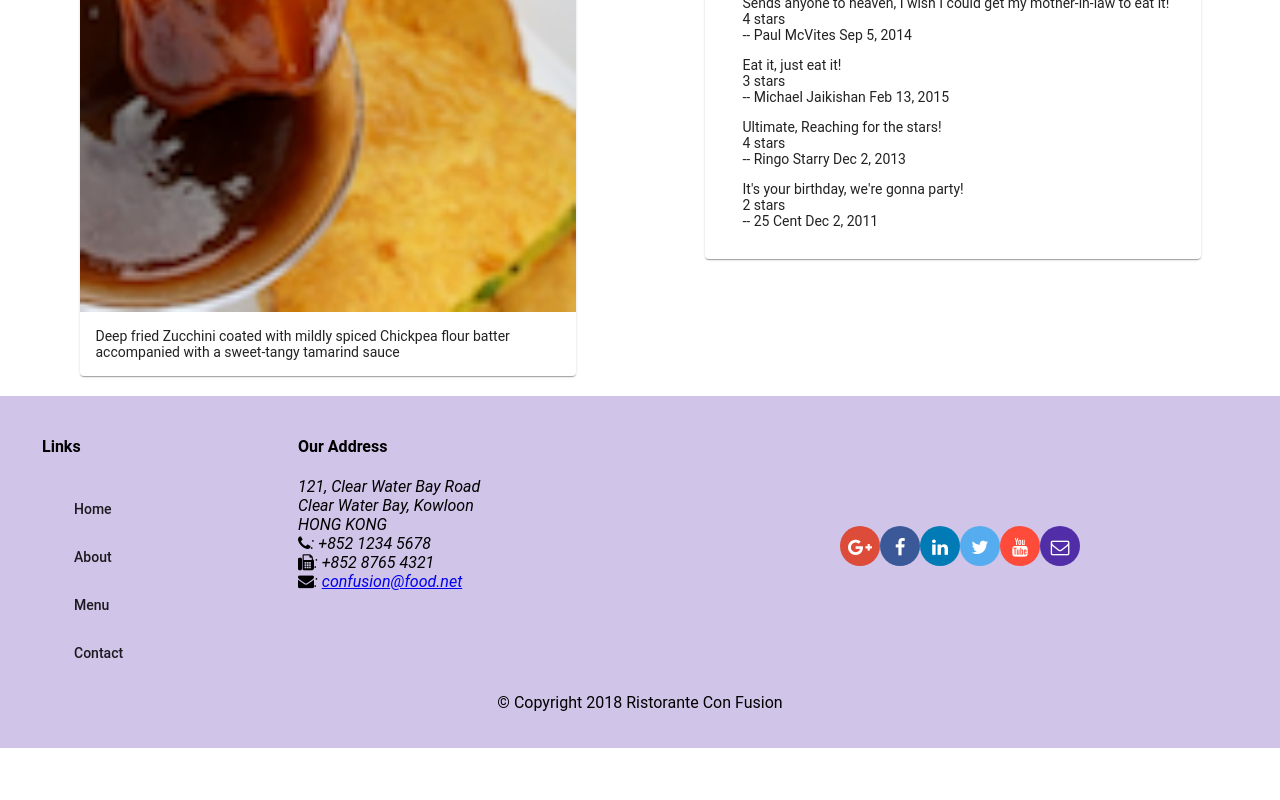
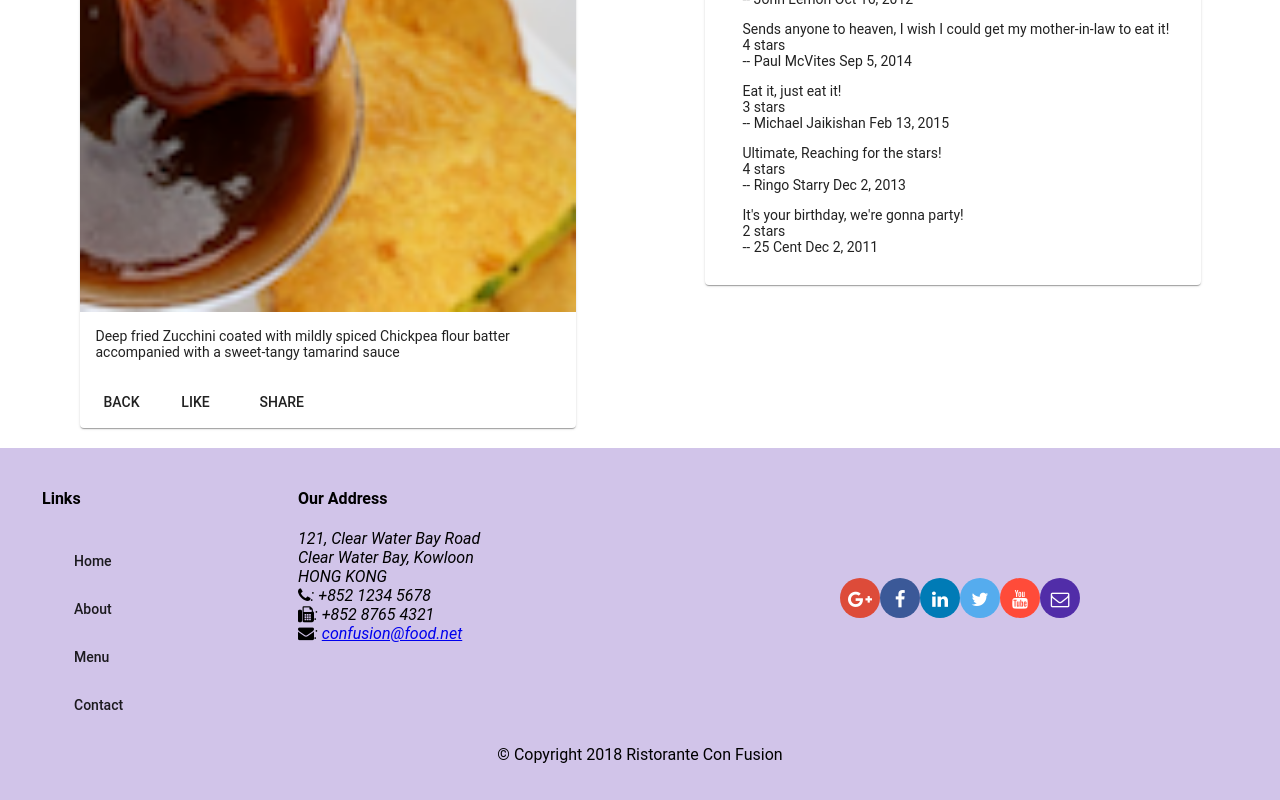
Before and after one commit to rforsburg/AngularCourse, an Angular app: page /dishdetail/1 in a window 1280 px wide. Shown: the part 634-1434 px from the top of the page. Before the commit the page ends 1382 px from the top, so only its background shows below. Built offline with nearby package versions, Linux system fonts and the light colour scheme.

Commit message:
Week 2 SPA Part2B

```diff
--- a/src/app/dishdetail/dishdetail.component.html
+++ b/src/app/dishdetail/dishdetail.component.html
@@ -18,6 +18,11 @@
         <p>{{dish.description}}
         </p>
       </mat-card-content>
+    <mat-card-actions>
+      <button mat-button (click) = "goBack()">BACK</button>
+      <button mat-button>LIKE</button>
+      <button mat-button>SHARE</button>
+    </mat-card-actions>
     </mat-card>
   </div>
 
```
